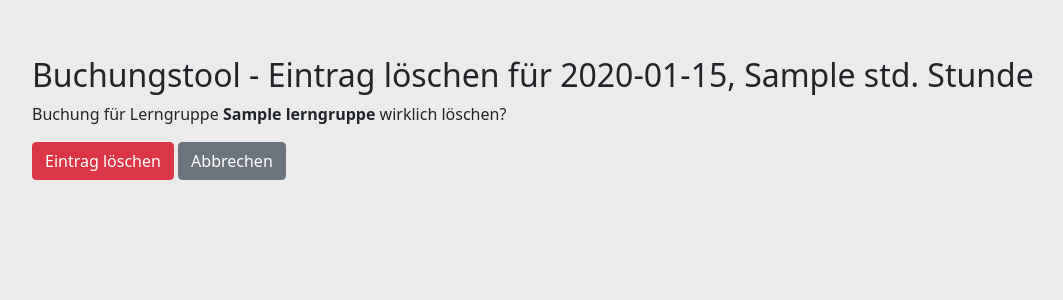
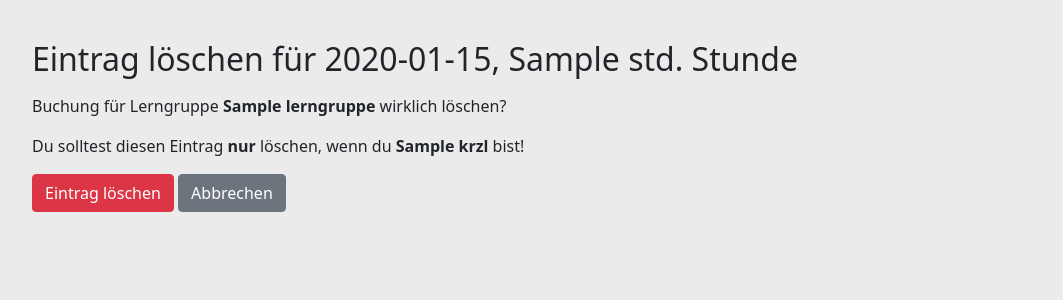
Before and after one commit to pyphil/DjangoBuchungstool, a Django app: template buchungstool/templates/buchungstoolConfirmation.html in a window 1280 px wide. Shown: the part 56-356 px from the top of the page, without its empty margins (62-1125 px from the left). Run offline with Django 3.2, Linux system fonts and the light colour scheme; tables that the repository leaves empty hold one stand-in row (values such as "Sample post"); the template is opened without the code that fills it: values that come from a table or form of the project are taken from there, most other values are stand-ins (such as "Sample title", 1, 10 or a date in 2020).

Commit message:
Improve delete confirmation

```diff
--- a/buchungstool/templates/buchungstoolConfirmation.html
+++ b/buchungstool/templates/buchungstoolConfirmation.html
@@ -2,12 +2,12 @@
 {% block content %}
 
 <div class="container">
-  <p></p>
-  <h2>Buchungstool - Eintrag löschen für {{ buttondate }}, {{std}}. Stunde</h2>
+  <h2>Eintrag löschen für {{ buttondate }}, {{std}}. Stunde</h2>
   <form action="{% url 'buchungstoolHome' %}" method="POST">
     {% csrf_token %}
-    <div class="mb-3">
-      <p>Buchung für Lerngruppe <b>{{ lerngruppe }}</b> wirklich löschen?</p>
+    <div class="mt-3 mb-3">
+      <p>Buchung für Lerngruppe <strong>{{ lerngruppe }}</strong> wirklich löschen?</p>
+      <p>Du solltest diesen Eintrag <strong>nur</strong> löschen, wenn du <strong>{{ krzl }}</strong> bist!</p>
       <input type="hidden" name="date" value="{{ date }}">
       <input type="hidden" name="std" value="{{ std }}">
       <input type="hidden" name="room" value="{{ room }}">
--- a/buchungstool/views.py
+++ b/buchungstool/views.py
@@ -159,7 +159,7 @@ def home(request):
             request, 'buchungstoolConfirmation.html',
             {'date': entrydate, 'lerngruppe': request.POST.get('lerngruppe'),
                 'std': entrystd, 'room': room, 'room_text': room_text,
-                'buttondate': buttondate}
+                'buttondate': buttondate, 'krzl': request.POST.get('krzl').upper()[:3]}
         )
     else:
         response = render(
```
Also changed, not shown: buchungstool/templates/buchungstoolEntry.html (+9 -5 lines).
